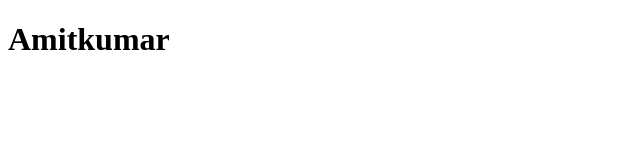
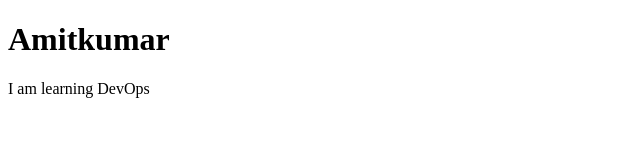
Before and after one commit to amitkumar0128/scaling-engine, a plain HTML site: page index.html in a window 1280 px wide. Shown: the whole page, without its empty margins (0-640 px from the left). Drawn offline with Linux system fonts and the light colour scheme.

Commit message:
Update Index.html

```diff
--- a/index.html
+++ b/index.html
@@ -7,5 +7,6 @@
 </head>
 <body>
     <h1>Amitkumar</h1>
+    <p>I am learning DevOps</p>
 </body>
 </html>
```
